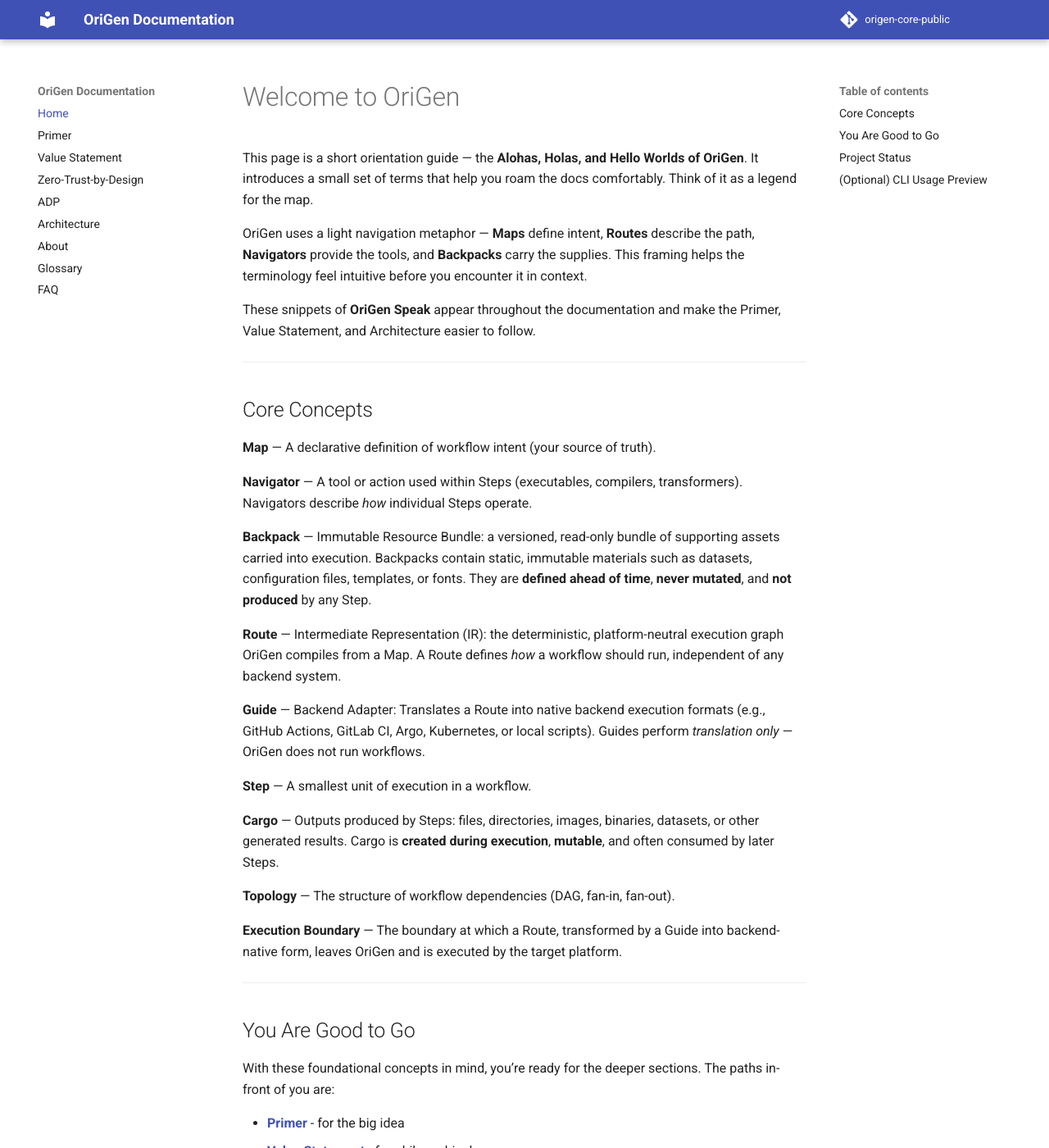
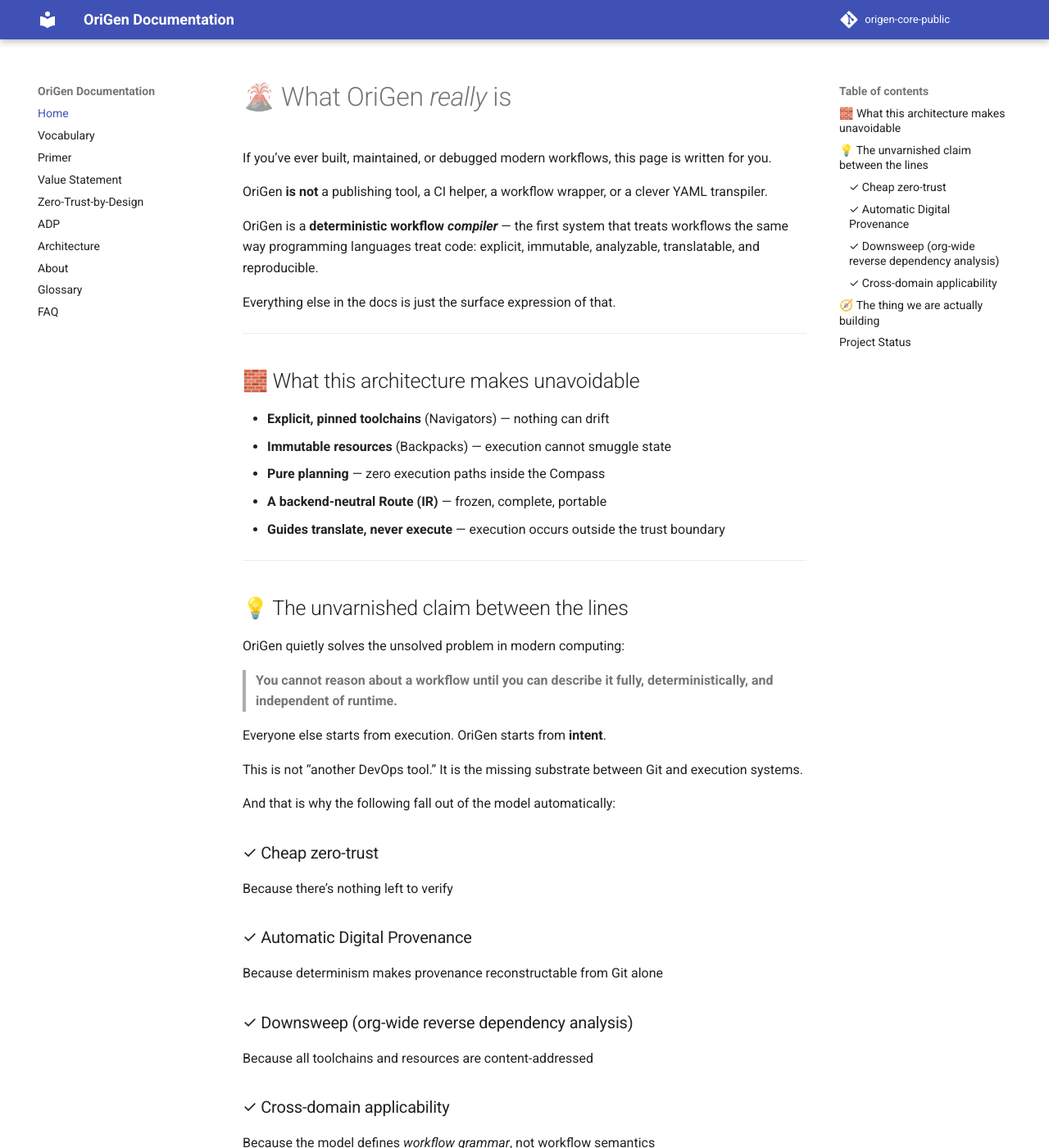
Before and after one commit to origen-hub/origen-core-public, an MkDocs documentation site: the page built from docs/public/index.md, in a window 1280 px wide and 1400 px high. Shown: the whole window at 82% size. Built offline with MkDocs 1.6.1 and Material for MkDocs 9.7.7, drawn with Linux system fonts in a browser that asks for light colours; comment, search, counter and statistics services are not loaded; some of the changed text lies outside the part shown.

Commit message:
New homepage

````diff
--- a/docs/public/index.md
+++ b/docs/public/index.md
@@ -1,53 +1,76 @@
-# Welcome to OriGen
+# 🌋 What OriGen *really* is
 
-This page is a short orientation guide — the **Alohas, Holas, and Hello Worlds of OriGen**.
-It introduces a small set of terms that help you roam the docs comfortably.
-Think of it as a legend for the map.
+If you’ve ever built, maintained, or debugged modern workflows, this page is written for you.
 
-OriGen uses a light navigation metaphor — **Maps** define intent, **Routes** describe the path, **Navigators** provide the tools, and **Backpacks** carry the supplies.
-This framing helps the terminology feel intuitive before you encounter it in context.
+OriGen **is not** a publishing tool, a CI helper, a workflow wrapper, or a clever YAML transpiler.
 
-These snippets of **OriGen Speak** appear throughout the documentation and make the Primer, Value Statement, and Architecture easier to follow.
+OriGen is a **deterministic workflow *compiler*** — the first system that treats workflows the same way programming languages treat code:
+explicit, immutable, analyzable, translatable, and reproducible.
+
+Everything else in the docs is just the surface expression of that.
 
 ---
 
-## Core Concepts
+## 🧱 What this architecture makes unavoidable
 
-**Map** — A declarative definition of workflow intent (your source of truth).
-
-**Navigator** — A tool or action used within Steps (executables, compilers, transformers).
-Navigators describe *how* individual Steps operate.
-
-**Backpack** — Immutable Resource Bundle: a versioned, read-only bundle of supporting assets carried into execution.
-Backpacks contain static, immutable materials such as datasets, configuration files, templates, or fonts.
-They are **defined ahead of time**, **never mutated**, and **not produced** by any Step.
-
-**Route** — Intermediate Representation (IR): the deterministic, platform-neutral execution graph OriGen compiles from a Map.
-A Route defines *how* a workflow should run, independent of any backend system.
-
-**Guide** — Backend Adapter: Translates a Route into native backend execution formats
-(e.g., GitHub Actions, GitLab CI, Argo, Kubernetes, or local scripts).
-Guides perform *translation only* — OriGen does not run workflows.
-
-**Step** — A smallest unit of execution in a workflow.
-
-**Cargo** — Outputs produced by Steps: files, directories, images, binaries, datasets, or other generated results.
-Cargo is **created during execution**, **mutable**, and often consumed by later Steps.
-
-**Topology**  — The structure of workflow dependencies (DAG, fan-in, fan-out).
-
-**Execution Boundary** — The boundary at which a Route, transformed by a Guide into backend-native form, leaves OriGen and is executed by the target platform.
+* **Explicit, pinned toolchains** (Navigators) — nothing can drift
+* **Immutable resources** (Backpacks) — execution cannot smuggle state
+* **Pure planning** — zero execution paths inside the Compass
+* **A backend-neutral Route (IR)** — frozen, complete, portable
+* **Guides translate, never execute** — execution occurs outside the trust boundary
 
 ---
 
-## You Are Good to Go
+## 💡 The unvarnished claim between the lines
 
-With these foundational concepts in mind, you’re ready for the deeper sections.
-The paths in-front of you are:
+OriGen quietly solves the unsolved problem in modern computing:
 
-* **[Primer][origen-executive-overview]** - for the big idea
-* **[Value Statement][origen-value-statement]** - for philosophical reason
-* **[Top-Level Architecture][origen-architecture-top-level-overview]** — for a peek under the hood
+> **You cannot reason about a workflow until you can describe it fully, deterministically, and independent of runtime.**
+
+Everyone else starts from execution.
+OriGen starts from **intent**.
+
+This is not “another DevOps tool.”
+It is the missing substrate between Git and execution systems.
+
+And that is why the following fall out of the model automatically:
+
+### ✓ Cheap zero-trust
+
+Because there’s nothing left to verify
+
+### ✓ Automatic Digital Provenance
+
+Because determinism makes provenance reconstructable from Git alone
+
+### ✓ Downsweep (org-wide reverse dependency analysis)
+
+Because all toolchains and resources are content-addressed
+
+### ✓ Cross-domain applicability
+
+Because the model defines *workflow grammar*, not workflow semantics
+
+---
+
+## 🧭 The thing we are actually building
+
+OriGen is the first system that treats workflows as **compilable artifacts**.
+
+In other words:
+
+> **OriGen is LLVM for workflows.**
+
+Maps = source
+Compass = compiler
+Route = IR
+Guides = backend code generators
+Backpacks/Navigators = linked libraries
+Backends = runtimes
+
+Nobody else has ever drawn the boundary here.
+
+That’s why it feels simultaneously obvious and revolutionary.
 
 ---
 
@@ -57,39 +80,3 @@ The paths in-front of you are:
 
 Upfront clarity, downstream simplicity is OriGen’s official motto.
 We front-load the architecture intentionally so the implementation can proceed without churn.
-
- ---
-
-## (Optional) CLI Usage Preview
-
-**This section is optional, but many readers find that a quick glance at real CLI commands helps anchor the terminology in practical use.**
-
-```
-origen survey
-```
-
-Discover Maps in the current repository.
-
-```
-origen topo route
-```
-
-Visualize the topology (DAG) of a compiled Route.
-
-```
-origen pathfinder
-```
-
-Analyze dependencies and determine execution order.
-
-```
-origen bearing
-```
-
-Explain what happens next or what’s blocking progress.
-
-```
-origen backpack inspect
-```
-
-Inspect the immutable supplies bundled in a Backpack.
--- /dev/null
+++ b/docs/public/pages/vocabulary.md
@@ -0,0 +1,87 @@
+# Welcome to OriGen
+
+This page is a short orientation guide — the **Alohas, Holas, and Hello Worlds of OriGen**.
+It introduces a small set of terms that help you roam the docs comfortably.
+Think of it as a legend for the map.
+
+OriGen uses a light navigation metaphor — **Maps** define intent, **Routes** describe the path, **Navigators** provide the tools, and **Backpacks** carry the supplies.
+This framing helps the terminology feel intuitive before you encounter it in context.
+
+These snippets of **OriGen Speak** appear throughout the documentation and make the Primer, Value Statement, and Architecture easier to follow.
+
+---
+
+## Core Concepts
+
+**Map** — A declarative definition of workflow intent (your source of truth).
+
+**Navigator** — A tool or action used within Steps (executables, compilers, transformers).
+Navigators describe *how* individual Steps operate.
+
+**Backpack** — Immutable Resource Bundle: a versioned, read-only bundle of supporting assets carried into execution.
+Backpacks contain static, immutable materials such as datasets, configuration files, templates, or fonts.
+They are **defined ahead of time**, **never mutated**, and **not produced** by any Step.
+
+**Route** — Intermediate Representation (IR): the deterministic, platform-neutral execution graph OriGen compiles from a Map.
+A Route defines *how* a workflow should run, independent of any backend system.
+
+**Guide** — Backend Adapter: Translates a Route into native backend execution formats
+(e.g., GitHub Actions, GitLab CI, Argo, Kubernetes, or local scripts).
+Guides perform *translation only* — OriGen does not run workflows.
+
+**Step** — A smallest unit of execution in a workflow.
+
+**Cargo** — Outputs produced by Steps: files, directories, images, binaries, datasets, or other generated results.
+Cargo is **created during execution**, **mutable**, and often consumed by later Steps.
+
+**Topology**  — The structure of workflow dependencies (DAG, fan-in, fan-out).
+
+**Execution Boundary** — The boundary at which a Route, transformed by a Guide into backend-native form, leaves OriGen and is executed by the target platform.
+
+---
+
+## You Are Good to Go
+
+With these foundational concepts in mind, you’re ready for the deeper sections.
+The paths in-front of you are:
+
+* **[Primer][origen-executive-overview]** - for the big idea
+* **[Value Statement][origen-value-statement]** - for philosophical reason
+* **[Top-Level Architecture][origen-architecture-top-level-overview]** — for a peek under the hood
+
+---
+
+
+## (Optional) CLI Usage Preview
+
+**This section is optional, but many readers may find that a quick glance at real CLI commands helps anchor the terminology in practical use.**
+
+```
+origen survey
+```
+
+Discover Maps in the current repository.
+
+```
+origen topo route
+```
+
+Visualize the topology (DAG) of a compiled Route.
+
+```
+origen pathfinder
+```
+
+Analyze dependencies and determine execution order.
+
+```
+origen bearing
+```
+
+Explain what happens next or what’s blocking progress.
+
+```
+origen backpack inspect
+```
+
+Inspect the immutable supplies bundled in a Backpack.
--- a/mkdocs.yml
+++ b/mkdocs.yml
@@ -30,6 +30,7 @@ markdown_extensions:
 
 nav:
   - Home: index.md
+  - Vocabulary: pages/vocabulary.md
   - Primer: overview/origen-primer.md
   - Value Statement: overview/value-statement.md
   - Zero-Trust-by-Design: security/zero-trust-by-design.md
````
Also changed, not shown: docs/public/architecture/00-top-level.md (+2 -19 lines), docs/public/diagrams/architecture-1.txt (added, +16 -0 lines).
